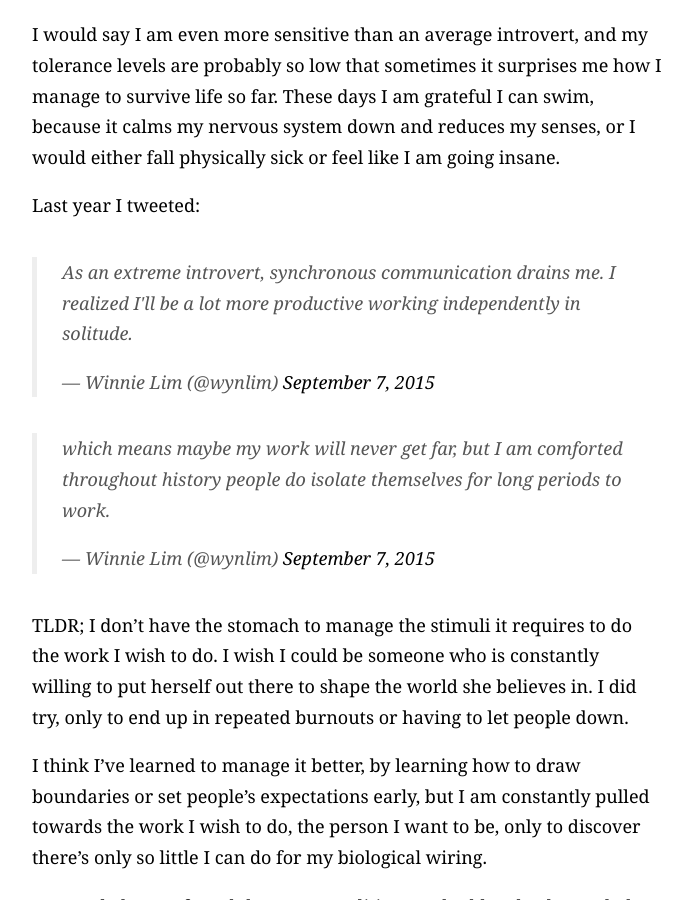
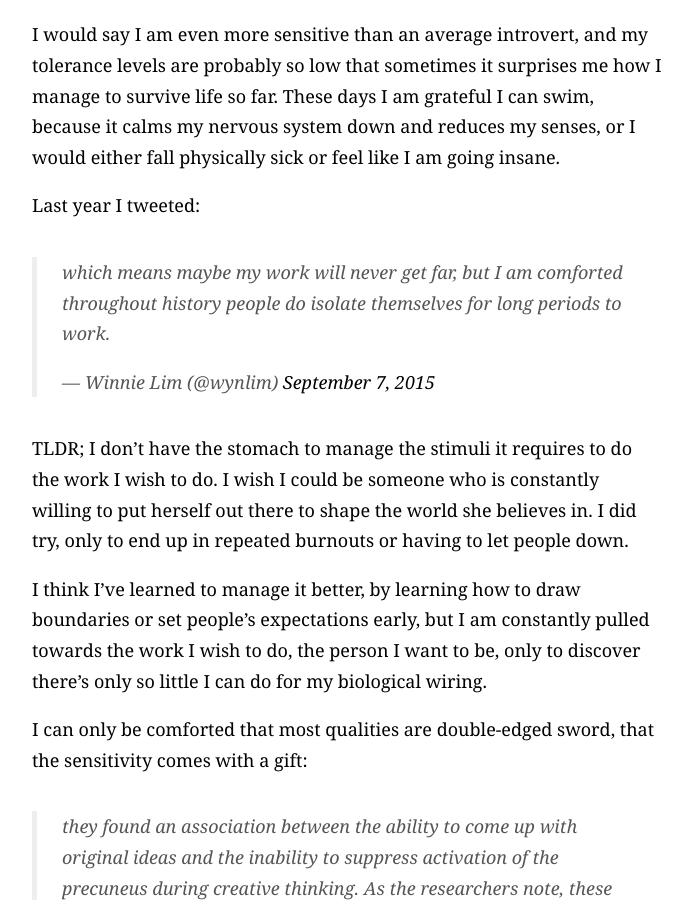
Before and after one commit to wynlim/wynlim.github.io, a Jekyll site: the page built from _posts/2016-06-05-on-my-massive-introversion.markdown, in a window 1280 px wide and 900 px high, scrolled down 673 px. Shown: the whole window, without its empty margins (293-984 px from the left). Built offline with Jekyll 4.4.1, drawn with Linux system fonts in a browser that asks for light colours; comment, search, counter and statistics services are not loaded.

Commit message:
Update 2016-06-05-on-my-massive-introversion.markdown

```diff
--- a/_posts/2016-06-05-on-my-massive-introversion.markdown
+++ b/_posts/2016-06-05-on-my-massive-introversion.markdown
@@ -12,9 +12,6 @@ I am just exceptionally sensitive to stimuli. Reading an answer on Quora changed
 I would say I am even more sensitive than an average introvert, and my tolerance levels are probably so low that sometimes it surprises me how I manage to survive life so far. These days I am grateful I can swim, because it calms my nervous system down and reduces my senses, or I would either fall physically sick or feel like I am going insane.
 
 Last year I tweeted:
-
-<blockquote class="twitter-tweet" data-lang="en"><p lang="en" dir="ltr">As an extreme introvert, synchronous communication drains me. I realized I&#39;ll be a lot more productive working independently in solitude.</p>&mdash; Winnie Lim (@wynlim) <a href="https://twitter.com/wynlim/status/640949863899762688">September 7, 2015</a></blockquote>
-<script async src="//platform.twitter.com/widgets.js" charset="utf-8"></script>
 
 <blockquote class="twitter-tweet" data-lang="en"><p lang="en" dir="ltr">which means maybe my work will never get far, but I am comforted throughout history people do isolate themselves for long periods to work.</p>&mdash; Winnie Lim (@wynlim) <a href="https://twitter.com/wynlim/status/640950604290850816">September 7, 2015</a></blockquote>
 <script async src="//platform.twitter.com/widgets.js" charset="utf-8"></script>
```
